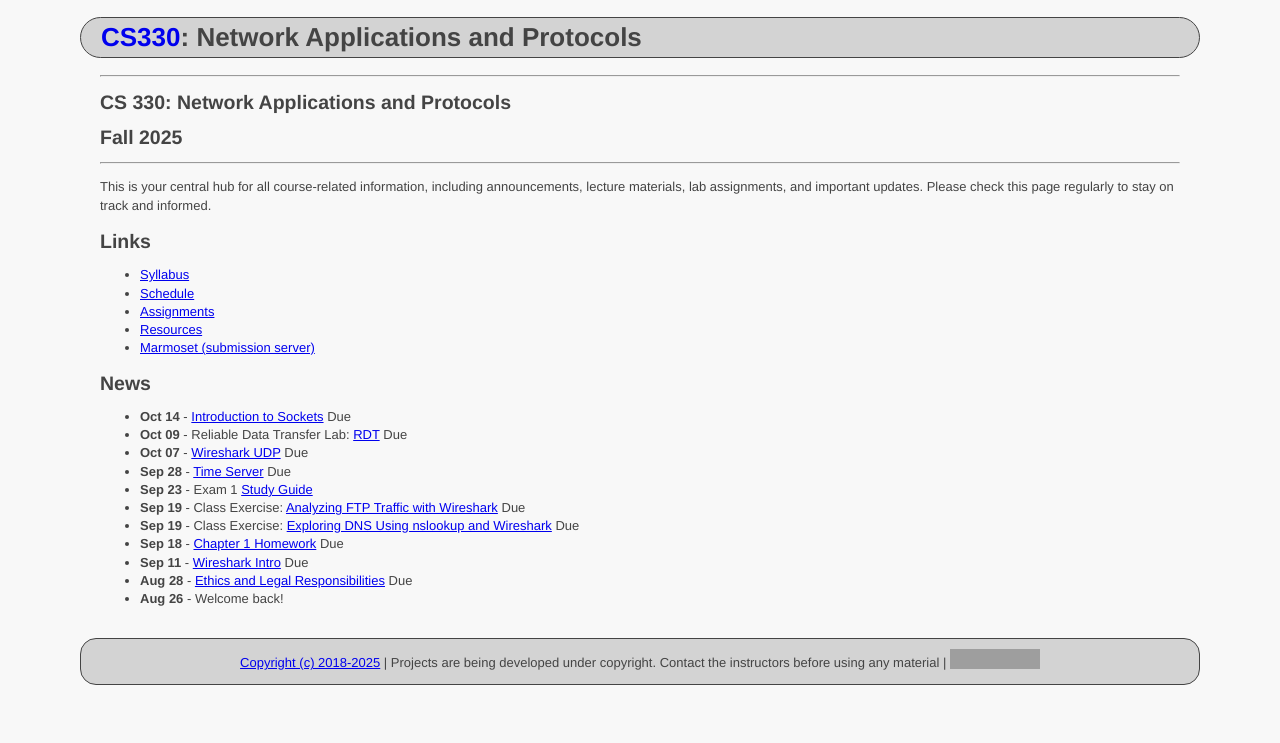
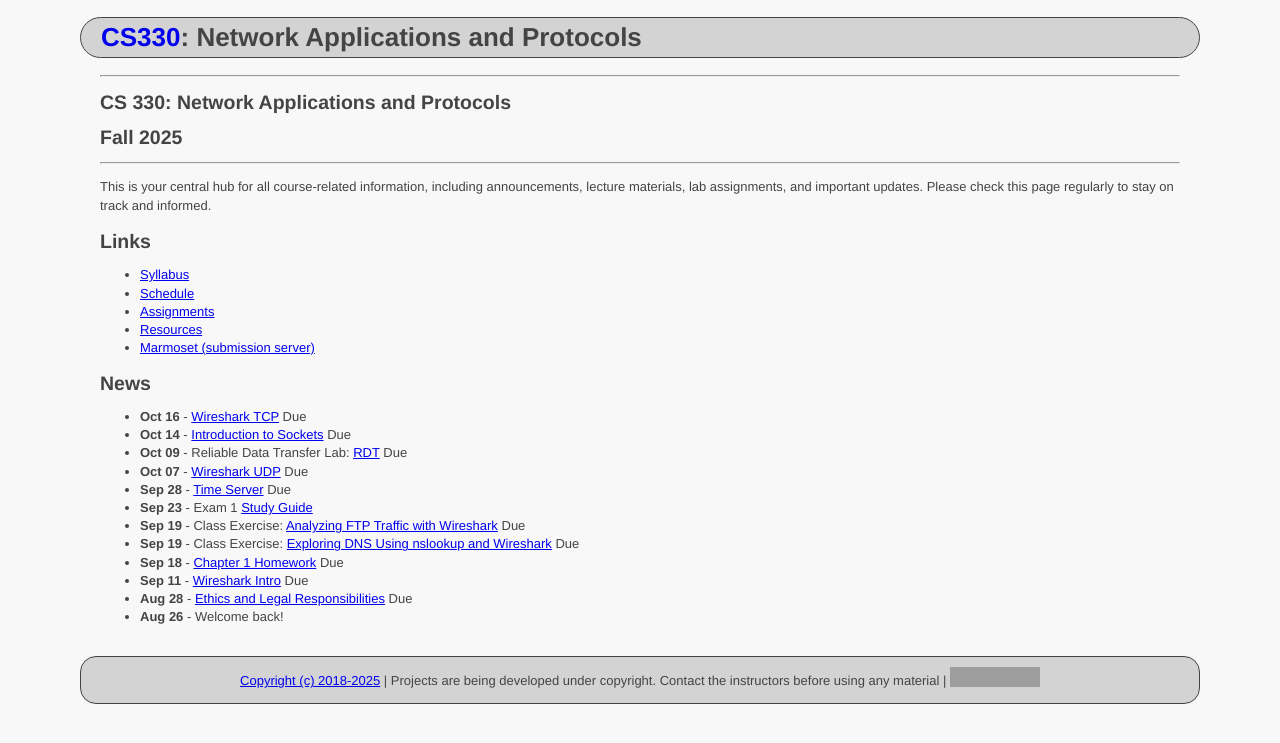
Before and after one commit to ycpcs/cs330-fall2025, a Jekyll site: the page built from index.md, in a window 1280 px wide. Shown: the top 743 px of the page. Built offline with Jekyll 4.4.1, drawn with Linux system fonts in a browser that asks for light colours; grey boxes are pictures that could not be loaded.

Commit message:
Add TCP lab

```diff
--- a/index.md
+++ b/index.md
@@ -23,6 +23,7 @@ This is your central hub for all course-related information, including announcem
 * [Marmoset (submission server)](https://cs.ycp.edu/marmoset)
 
 ## News
+* **Oct 16** - [Wireshark TCP](assignments/wireshark-tcp.html) Due
 * **Oct 14** - [Introduction to Sockets](assignments/sockets.html) Due
 * **Oct 09** - Reliable Data Transfer Lab: [RDT](assignments/rdt.html) Due
 * **Oct 07** - [Wireshark UDP](assignments/wireshark-udp.html) Due
```
